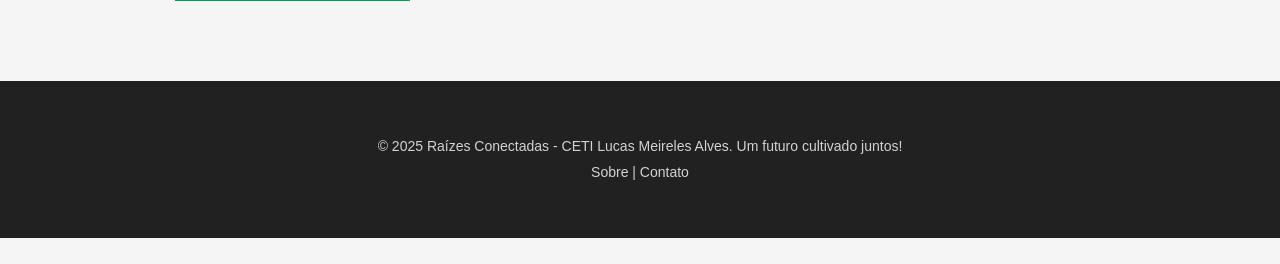
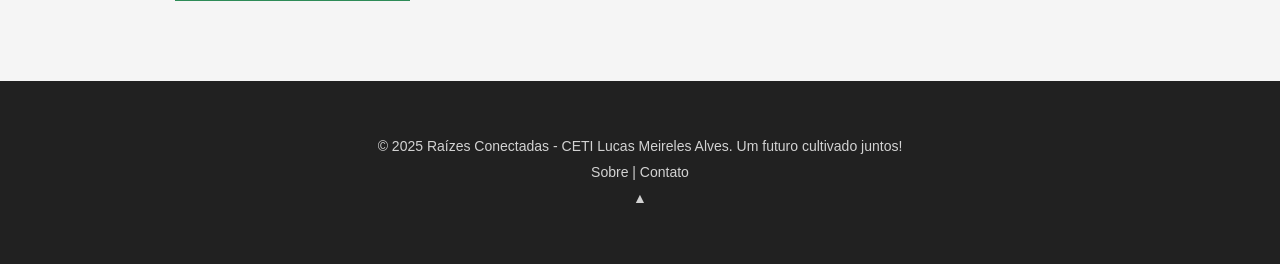
Before and after one commit to raizesconectadas/raizesconectadas.github.io, a Flask app: page /sobre in a window 1280 px wide. Shown: the part 766-1030 px from the top of the page. Before the commit the page ends 1004 px from the top, so only its background shows below. Run offline with Flask 3, Linux system fonts and the light colour scheme.

Commit message:
foi adicionado um botao de volta ao topo

```diff
--- a/templates/sobre.html
+++ b/templates/sobre.html
@@ -32,6 +32,9 @@
             |
             <a href="{{ url_for('contato') }}">Contato</a>
         </p>
+        <p><a href="#" id="botaoVoltarAoTopo" class="voltar-ao-topo" title="Voltar ao Topo">
+    &#9650; </a>
+        </p>
     </footer>
 
 </body>
```
